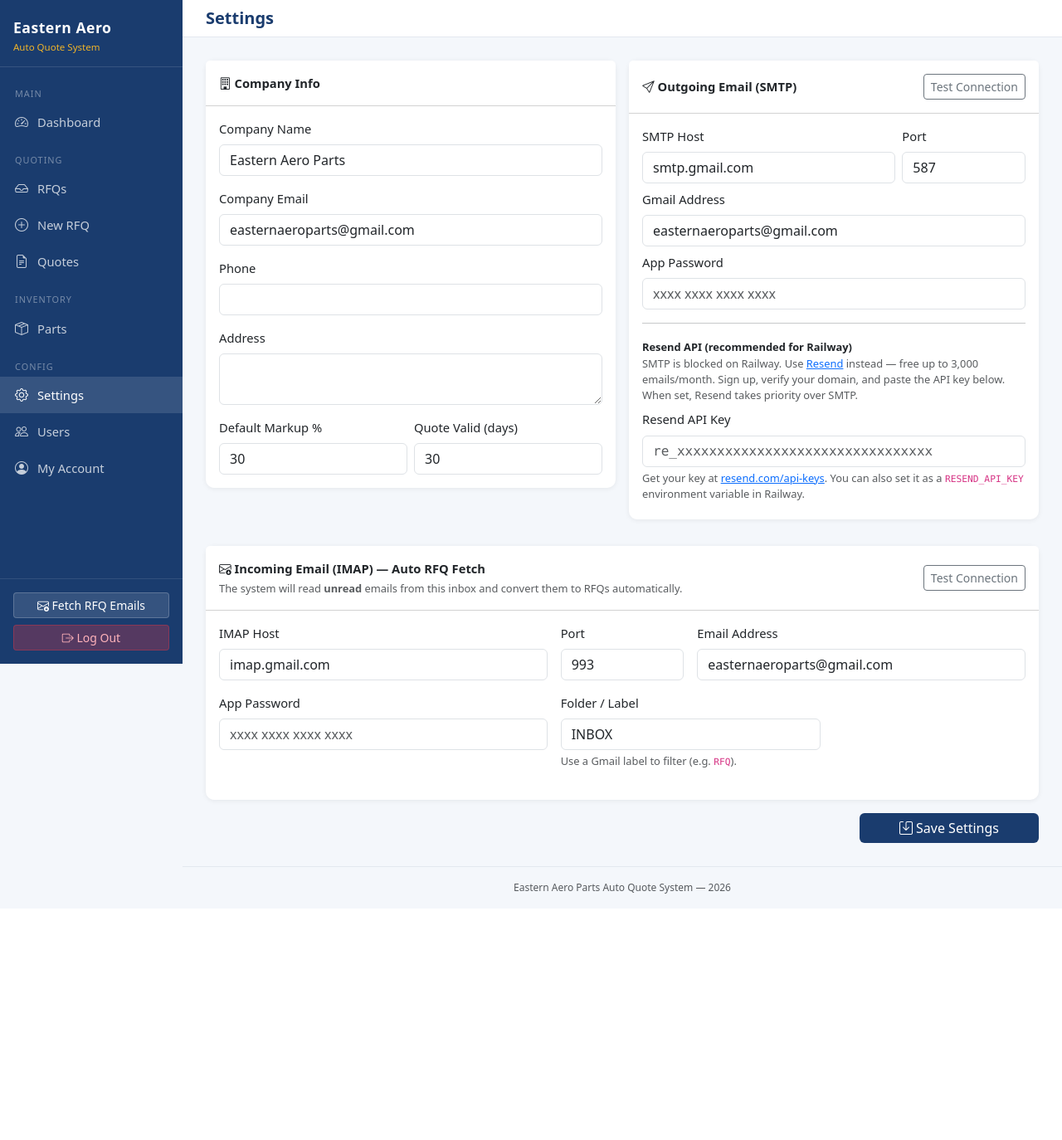
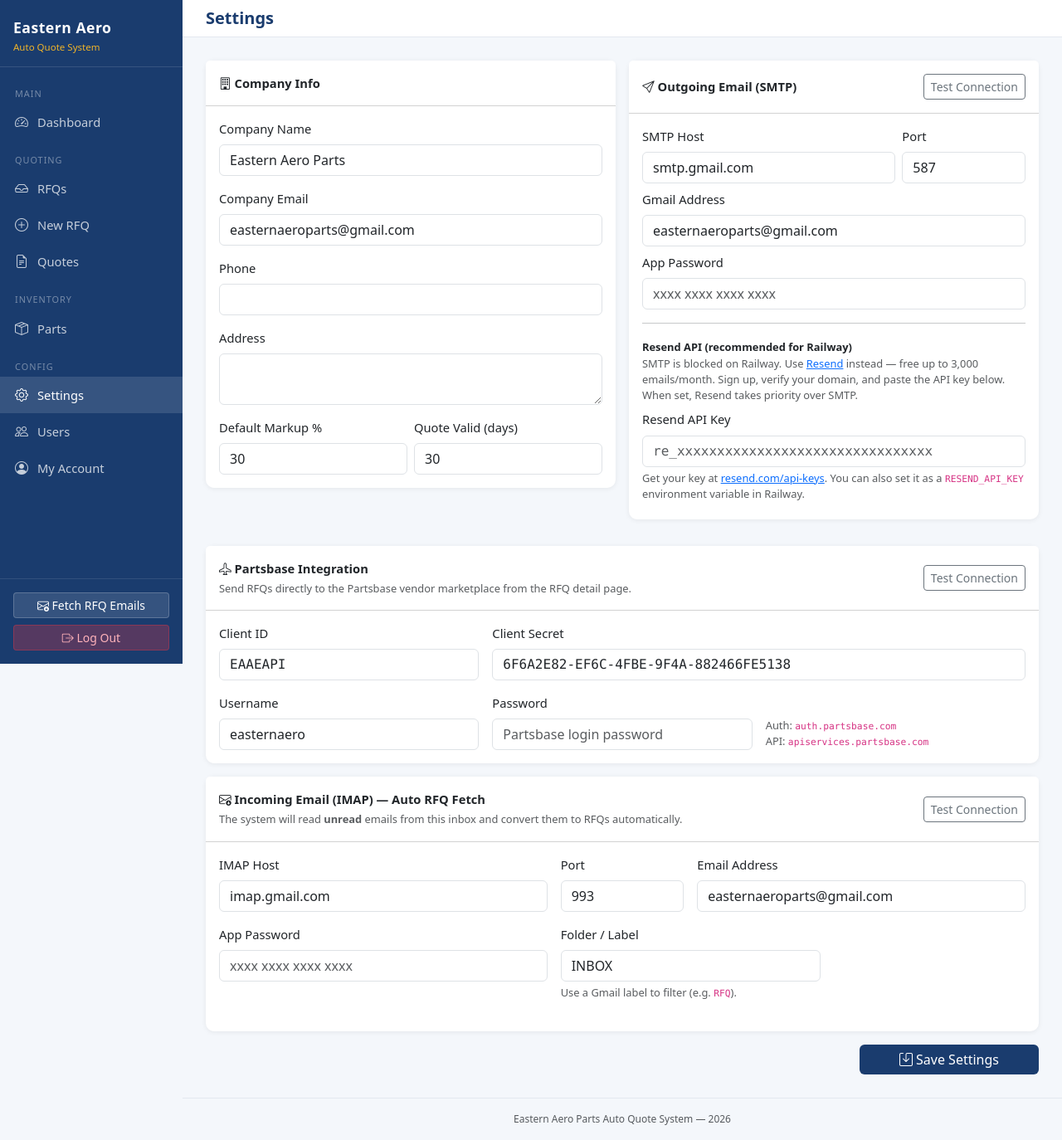
Before and after one commit to easternaeroparts-cyber/auto-quote, a Flask app: page /settings in a window 1280 px wide. Shown: the whole page at 83% size. Before the commit the page ends 1077 px from the top, so only its background shows below. Run offline with Flask 3, Linux system fonts and the light colour scheme; a user stored in the database is signed in; data comes from the database, SQL or seed files in the repository; some libraries are stand-ins or nearby versions.

Commit message:
Add files via upload

```diff
--- a/app.py
+++ b/app.py
@@ -228,6 +228,10 @@ def init_db():
         'smtp_user':       'easternaeroparts@gmail.com',
         'smtp_pass':       '',
         'resend_api_key':    '',
+        'pb_client_id':      'EAAEAPI',
+        'pb_client_secret':  '6F6A2E82-EF6C-4FBE-9F4A-882466FE5138',
+        'pb_username':       'easternaero',
+        'pb_password':       '',
     }
     for k, v in defaults.items():
         conn.execute('INSERT OR IGNORE INTO settings VALUES (?,?)', (k, v))
@@ -295,6 +299,12 @@ def init_db():
         "ALTER TABLE quote_attachments ADD COLUMN part_number TEXT",
         "ALTER TABLE quote_attachments ADD COLUMN serial_number TEXT",
         "ALTER TABLE quote_attachments ADD COLUMN verified INTEGER DEFAULT 0",
+        "ALTER TABLE rfqs ADD COLUMN pb_rfq_id TEXT",
+        "ALTER TABLE rfqs ADD COLUMN pb_sent_at TEXT",
+        "INSERT OR IGNORE INTO settings VALUES ('pb_client_id','EAAEAPI')",
+        "INSERT OR IGNORE INTO settings VALUES ('pb_client_secret','6F6A2E82-EF6C-4FBE-9F4A-882466FE5138')",
+        "INSERT OR IGNORE INTO settings VALUES ('pb_username','easternaero')",
+        "INSERT OR IGNORE INTO settings VALUES ('pb_password','')",
     ]
     for sql in migrations:
         try:
@@ -2513,6 +2523,130 @@ def _fetch_imap(settings):
     return count
 
 
+# ─── Partsbase Integration ───────────────────────────────────────────────────
+
+import time as _time
+import urllib.parse as _urlparse
+
+_PB_AUTH_URL  = 'https://auth.partsbase.com/connect/token'
+_PB_API_BASE  = 'https://apiservices.partsbase.com'
+_pb_token_cache = {'token': None, 'expires_at': 0}
+
+
+def _pb_get_token():
+    """Return a valid Partsbase OAuth2 Bearer token, refreshing if needed."""
+    now = _time.time()
+    if _pb_token_cache['token'] and now < _pb_token_cache['expires_at'] - 60:
+        return _pb_token_cache['token']
+
+    s = get_settings()
+    client_id     = s.get('pb_client_id',     '').strip()
+    client_secret = s.get('pb_client_secret', '').strip()
+    username      = s.get('pb_username',      '').strip()
+    password      = s.get('pb_password',      '').strip()
+
+    if not all([client_id, client_secret, username, password]):
+        raise ValueError('Partsbase credentials incomplete — check Settings → Partsbase.')
+
+    body = _urlparse.urlencode({
+        'grant_type':    'password',
+        'client_id':     client_id,
+        'client_secret': client_secret,
+        'scope':         'api openid',
+        'username':      username,
+        'password':      password,
+    }).encode()
+
+    req = urllib.request.Request(_PB_AUTH_URL, data=body,
+                                  headers={'Content-Type': 'application/x-www-form-urlencoded'})
+    try:
+        with urllib.request.urlopen(req, timeout=15) as resp:
+            data = json.loads(resp.read())
+    except urllib.error.HTTPError as e:
+        raise ValueError(f'Partsbase auth failed ({e.code}): {e.read().decode()[:200]}')
+
+    token = data.get('access_token')
+    expires_in = int(data.get('expires_in', 3600))
+    _pb_token_cache['token']      = token
+    _pb_token_cache['expires_at'] = now + expires_in
+    return token
+
+
+def _pb_api(method, path, payload=None):
+    """Make an authenticated call to the Partsbase API. Returns parsed JSON."""
+    token = _pb_get_token()
+    url   = _PB_API_BASE.rstrip('/') + '/' + path.lstrip('/')
+    body  = json.dumps(payload).encode() if payload else None
+    req   = urllib.request.Request(url, data=body, method=method.upper(),
+                                    headers={
+                                        'Authorization': f'Bearer {token}',
+                                        'Content-Type':  'application/json',
+                                        'Accept':        'application/json',
+                                    })
+    try:
+        with urllib.request.urlopen(req, timeout=20) as resp:
+            return json.loads(resp.read())
+    except urllib.error.HTTPError as e:
+        raise ValueError(f'Partsbase API error ({e.code}): {e.read().decode()[:300]}')
+
+
+@app.route('/rfqs/<int:rfq_id>/send-partsbase', methods=['POST'])
+@login_required
+def rfq_send_partsbase(rfq_id):
+    """Submit an RFQ to the Partsbase marketplace."""
+    conn = get_db()
+    rfq  = conn.execute('SELECT * FROM rfqs WHERE id=?', (rfq_id,)).fetchone()
+    if not rfq:
+        conn.close()
+        return jsonify({'success': False, 'error': 'RFQ not found'}), 404
+
+    items = conn.execute('SELECT * FROM rfq_items WHERE rfq_id=?', (rfq_id,)).fetchall()
+    if not items:
+        conn.close()
+        return jsonify({'success': False, 'error': 'RFQ has no line items'}), 400
+
+    parts = [{
+        'partNumber':  i['part_number'],
+        'description': i['description'] or '',
+        'quantity':    int(i['quantity'] or 1),
+        'condition':   i['condition'] or 'SV',
+        'notes':       '',
+    } for i in items]
+
+    payload = {
+        'rfqNumber': rfq['rfq_number'],
+        'buyerReference': rfq['rfq_number'],
+        'parts':     parts,
+        'notes':     rfq.get('notes') or '',
+        'currency':  'USD',
+    }
+
+    try:
+        result = _pb_api('POST', '/api/rfqs', payload)
+        pb_id  = result.get('id') or result.get('rfqId') or result.get('rfq_id') or str(result)
+        sent_at = datetime.utcnow().strftime('%Y-%m-%d %H:%M:%S')
+        conn.execute('UPDATE rfqs SET pb_rfq_id=?, pb_sent_at=? WHERE id=?',
+                     (str(pb_id), sent_at, rfq_id))
+        conn.commit()
+        conn.close()
+        return jsonify({'success': True, 'pb_rfq_id': str(pb_id), 'sent_at': sent_at})
+    except ValueError as e:
+        conn.close()
+        return jsonify({'success': False, 'error': str(e)}), 500
+
+
+@app.route('/api/partsbase/test')
+@login_required
+def api_partsbase_test():
+    """Test Partsbase credentials by fetching a token."""
+    try:
+        _pb_token_cache['token'] = None   # force fresh token
+        _pb_get_token()
+        return jsonify({'success': True, 'message': 'Connected to Partsbase successfully.'})
+    except ValueError as e:
+        return jsonify({'success': False, 'error': str(e)}), 400
+
+
 # ─── Routes: API / Settings ──────────────────────────────────────────────────
 
 
@@ -2648,10 +2782,12 @@ def settings_page():
         for key in ['company_name','company_email','company_phone','company_address',
                     'default_markup','quote_valid_days',
                     'imap_host','imap_port','imap_user','imap_pass','imap_folder',
-                    'smtp_host','smtp_port','smtp_user','smtp_pass','resend_api_key']:
+                    'smtp_host','smtp_port','smtp_user','smtp_pass','resend_api_key',
+                    'pb_client_id','pb_client_secret','pb_username','pb_password']:
             conn.execute('INSERT OR REPLACE INTO settings VALUES (?,?)', (key, request.form.get(key,'')))
         conn.commit()
         conn.close()
+        _pb_token_cache['token'] = None   # invalidate cached token on credential change
         flash('Settings saved.', 'success')
         return redirect(url_for('settings_page'))
     return render_template('settings.html', s=get_settings())
--- a/templates/settings.html
+++ b/templates/settings.html
@@ -97,6 +97,50 @@
     </div>
   </div>
 
+  <!-- Partsbase Integration -->
+  <div class="col-12">
+    <div class="card">
+      <div class="card-header bg-white py-3 d-flex justify-content-between align-items-center">
+        <div>
+          <strong><i class="bi bi-airplane"></i> Partsbase Integration</strong>
+          <div class="text-muted small mt-1">Send RFQs directly to the Partsbase vendor marketplace from the RFQ detail page.</div>
+        </div>
+        <button type="button" class="btn btn-sm btn-outline-secondary" onclick="testPartsbase()">Test Connection</button>
+      </div>
+      <div class="card-body">
+        <div id="pbTestResult"></div>
+        <div class="row g-3">
+          <div class="col-md-4">
+            <label class="form-label">Client ID</label>
+            <input name="pb_client_id" class="form-control font-monospace"
+              value="{{ s.get('pb_client_id','') }}" placeholder="EAAEAPI">
+          </div>
+          <div class="col-md-8">
+            <label class="form-label">Client Secret</label>
+            <input name="pb_client_secret" class="form-control font-monospace"
+              value="{{ s.get('pb_client_secret','') }}" placeholder="xxxxxxxx-xxxx-xxxx-xxxx-xxxxxxxxxxxx">
+          </div>
+          <div class="col-md-4">
+            <label class="form-label">Username</label>
+            <input name="pb_username" class="form-control"
+              value="{{ s.get('pb_username','') }}" placeholder="easternaero">
+          </div>
+          <div class="col-md-4">
+            <label class="form-label">Password</label>
+            <input name="pb_password" type="password" class="form-control"
+              value="{{ s.get('pb_password','') }}" placeholder="Partsbase login password">
+          </div>
+          <div class="col-md-4 d-flex align-items-end">
+            <div class="text-muted small">
+              Auth: <code>auth.partsbase.com</code><br>
+              API: <code>apiservices.partsbase.com</code>
+            </div>
+          </div>
+        </div>
+      </div>
+    </div>
+  </div>
+
   <!-- Email: IMAP (receive / auto-fetch) -->
   <div class="col-12">
     <div class="card">
@@ -175,5 +219,15 @@ async function testSMTP() {
       <i class="bi bi-${data.success ? 'check-circle' : 'x-circle'}"></i> ${data.message}
     </div>`;
 }
+
+async function testPartsbase() {
+  document.getElementById('pbTestResult').innerHTML = '<span class="text-muted">Testing…</span>';
+  const res  = await fetch('/api/partsbase/test');
+  const data = await res.json();
+  document.getElementById('pbTestResult').innerHTML =
+    '<div class="alert alert-' + (data.success ? 'success' : 'danger') + ' py-2 small mb-3">' +
+    '<i class="bi bi-' + (data.success ? 'check-circle' : 'x-circle') + '"></i> ' +
+    (data.message || data.error) + '</div>';
+}
 </script>
 {% endblock %}
```
Also changed, not shown: templates/rfq_detail.html (+49 -0 lines).
